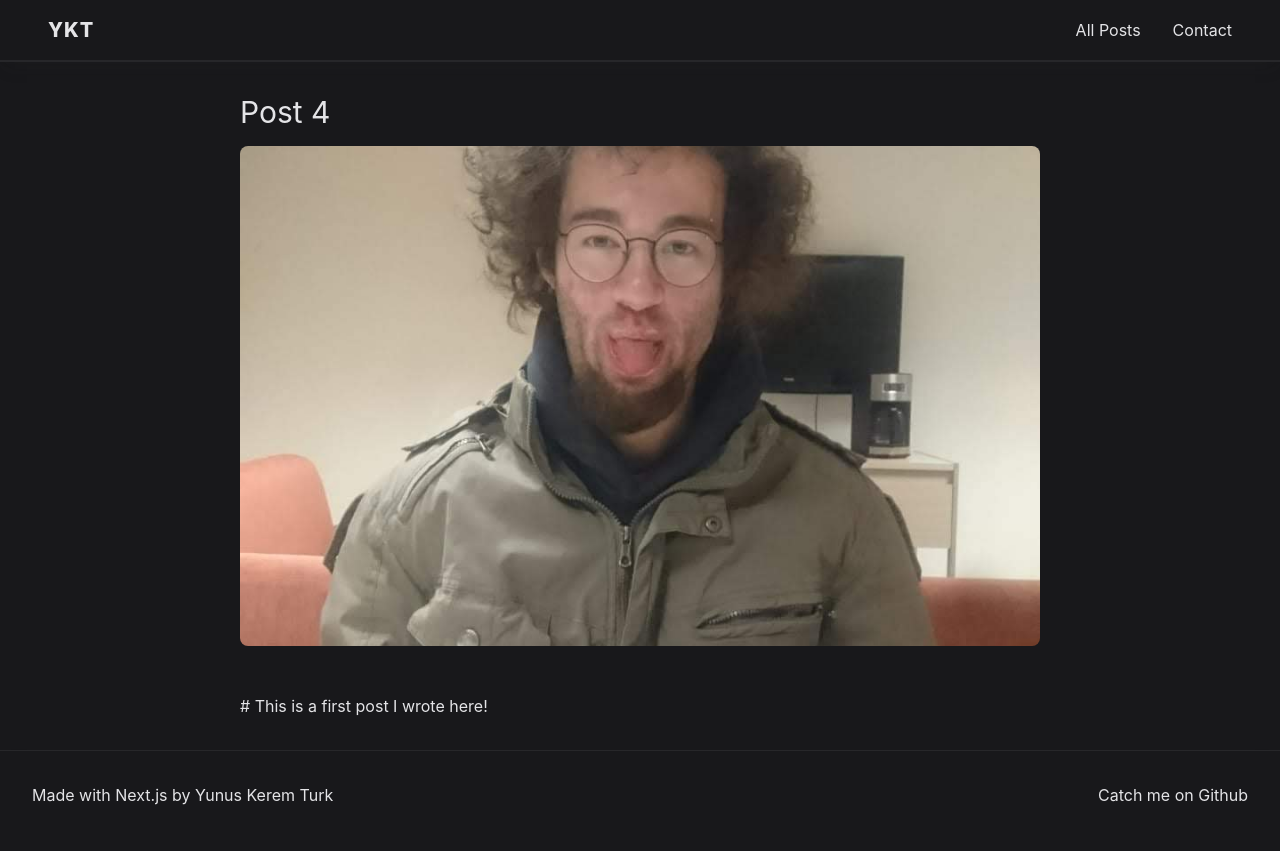
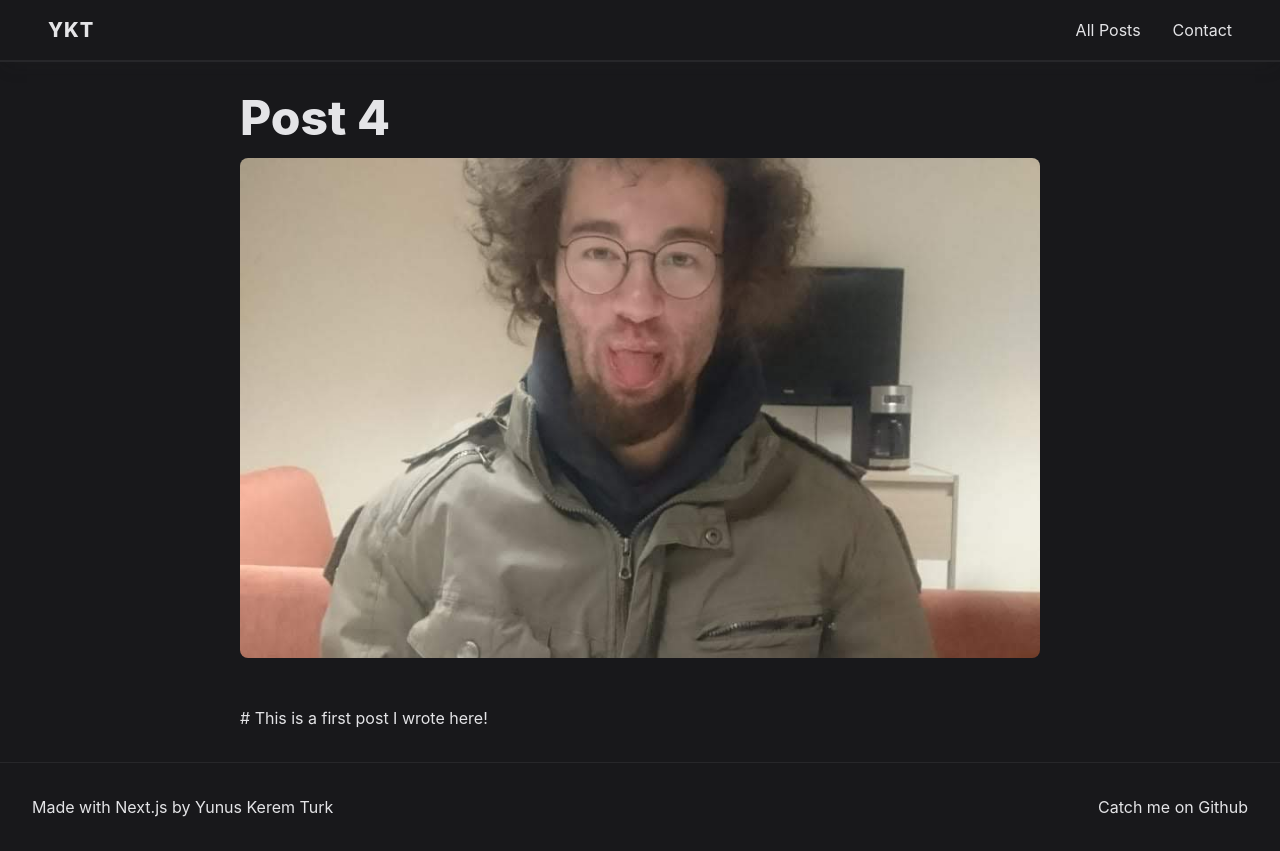
Before and after one commit to cosinus30/bloggy, a Next.js app: page /posts/post-1 in a window 1280 px wide. Built offline with nearby package versions, Linux system fonts and the light colour scheme.

Commit message:
chore: styles

```diff
--- a/components/layout/footer.js
+++ b/components/layout/footer.js
@@ -3,7 +3,7 @@ import Link from "next/link";
 export default function Footer() {
   return (
     <footer className="w-full border-t-[1px] border-zinc-800 shadow-lg shadow-zinc-800/10 p-8">
-      <div className="flex flex-row justify-between">
+      <div className="flex flex-row justify-between gap-x-4">
         <p>
           Made with Next.js by <Link href="/">Yunus Kerem Turk</Link>
         </p>
--- a/components/posts/post-detail/post-header.js
+++ b/components/posts/post-detail/post-header.js
@@ -3,7 +3,7 @@ import Image from "next/image";
 export default function PostHeader({title, image}) {
     return (
         <header className="flex flex-col gap-y-4">
-            <h1 className="text-3xl">
+            <h1 className="text-5xl font-extrabold">
                 {title}
             </h1>
             <div className="w-full mx-auto">
```
